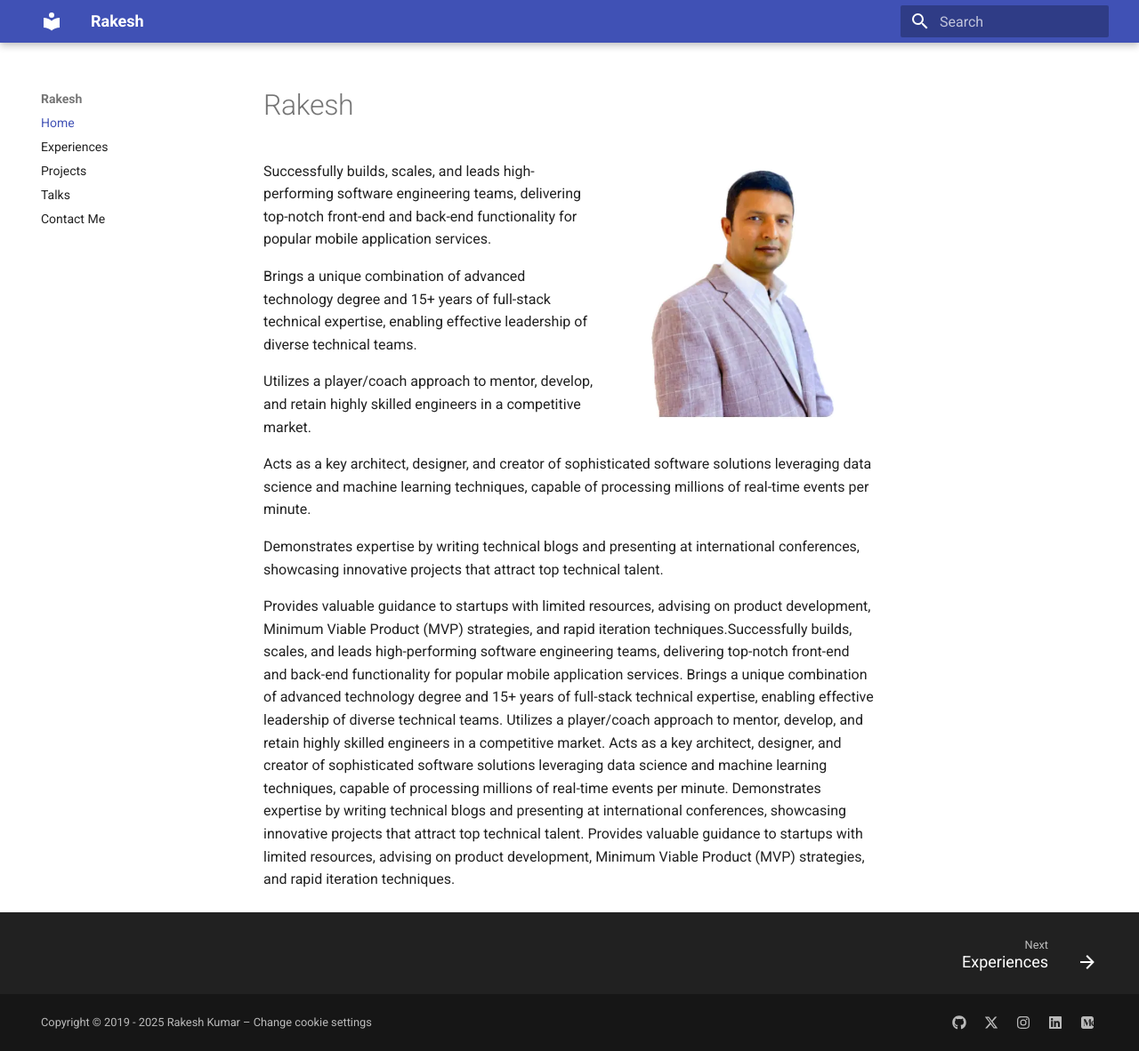
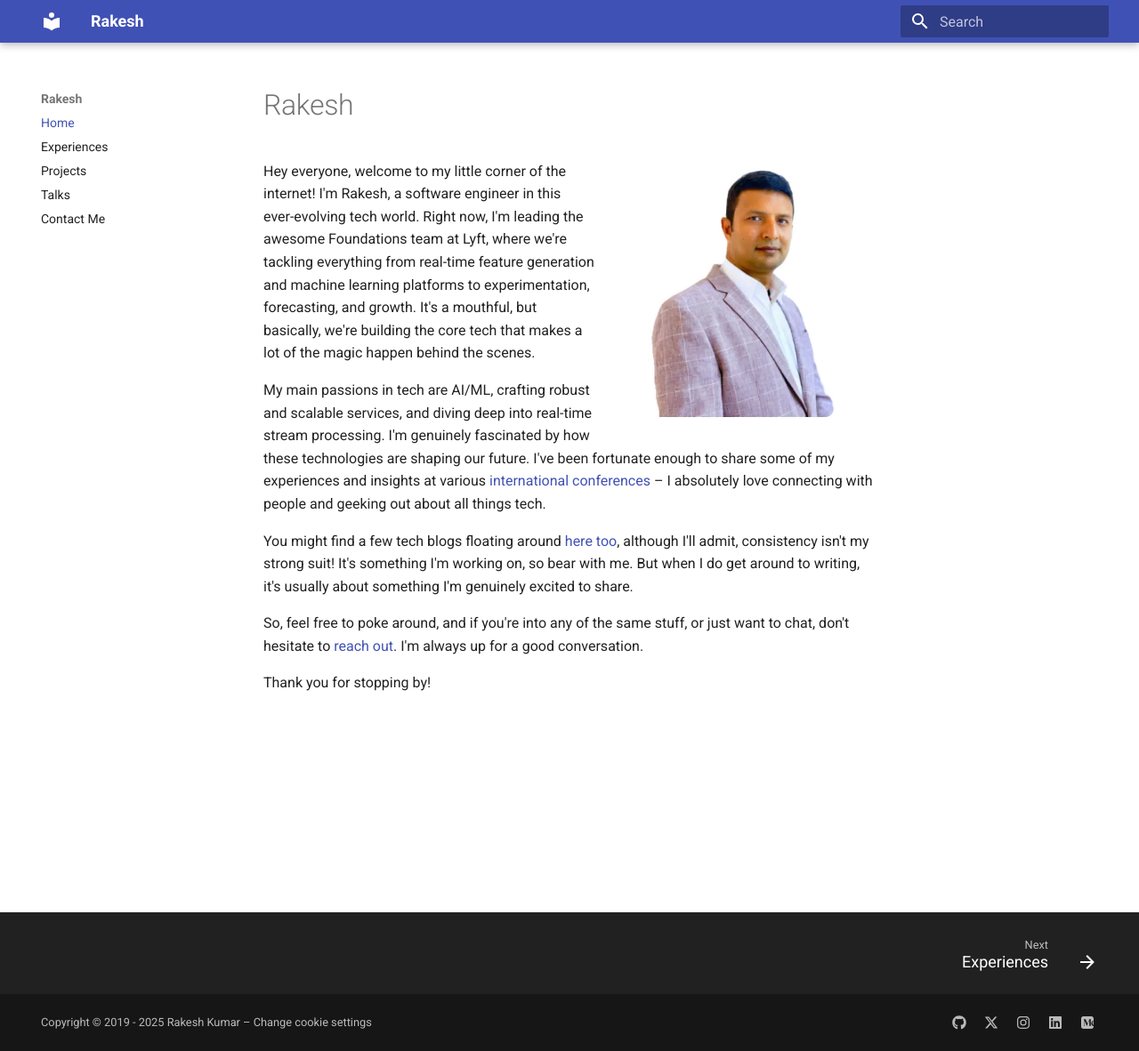
Before and after one commit to rakeshcusat/rakeshcusat.github.io, an MkDocs documentation site: the page built from docs/index.md, in a window 1280 px wide and 1182 px high. Shown: the whole window at 89% size. Built offline with MkDocs 1.6.1 and Material for MkDocs 9.7.7, drawn with Linux system fonts in a browser that asks for light colours; plug-ins that fetch from the network failed and are left out.

Commit message:
updated introduction

```diff
--- a/docs/index.md
+++ b/docs/index.md
@@ -1,14 +1,12 @@
 # Rakesh
 
 ![Image title](images/englife101-rakesh.webp){ align=right width="300" loading=lazy}
-Successfully builds, scales, and leads high-performing software engineering teams, delivering top-notch front-end and back-end functionality for popular mobile application services.
+Hey everyone, welcome to my little corner of the internet! I'm Rakesh, a software engineer in this ever-evolving tech world.  Right now, I'm leading the awesome Foundations team at Lyft, where we're tackling everything from real-time feature generation and machine learning platforms to experimentation, forecasting, and growth. It's a mouthful, but basically, we're building the core tech that makes a lot of the magic happen behind the scenes.
 
-Brings a unique combination of advanced technology degree and 15+ years of full-stack technical expertise, enabling effective leadership of diverse technical teams.
+My main passions in tech are AI/ML, crafting robust and scalable services, and diving deep into real-time stream processing. I'm genuinely fascinated by how these technologies are shaping our future.  I've been fortunate enough to share some of my experiences and insights at various [international conferences](talks.md) – I absolutely love connecting with people and geeking out about all things tech.
 
-Utilizes a player/coach approach to mentor, develop, and retain highly skilled engineers in a competitive market.
+You might find a few tech blogs floating around [here too](https://medium.com/@englife101), although I'll admit, consistency isn't my strong suit! It's something I'm working on, so bear with me.  But when I do get around to writing, it's usually about something I'm genuinely excited to share.
 
-Acts as a key architect, designer, and creator of sophisticated software solutions leveraging data science and machine learning techniques, capable of processing millions of real-time events per minute.
+So, feel free to poke around, and if you're into any of the same stuff, or just want to chat, don't hesitate to [reach out](contact.md). I'm always up for a good conversation.
 
-Demonstrates expertise by writing technical blogs and presenting at international conferences, showcasing innovative projects that attract top technical talent.
-
-Provides valuable guidance to startups with limited resources, advising on product development, Minimum Viable Product (MVP) strategies, and rapid iteration techniques.Successfully builds, scales, and leads high-performing software engineering teams, delivering top-notch front-end and back-end functionality for popular mobile application services. Brings a unique combination of advanced technology degree and 15+ years of full-stack technical expertise, enabling effective leadership of diverse technical teams. Utilizes a player/coach approach to mentor, develop, and retain highly skilled engineers in a competitive market. Acts as a key architect, designer, and creator of sophisticated software solutions leveraging data science and machine learning techniques, capable of processing millions of real-time events per minute. Demonstrates expertise by writing technical blogs and presenting at international conferences, showcasing innovative projects that attract top technical talent. Provides valuable guidance to startups with limited resources, advising on product development, Minimum Viable Product (MVP) strategies, and rapid iteration techniques.
+Thank you for stopping by!
```
Also changed, not shown: docs/contact.md (+1 -1 lines).
